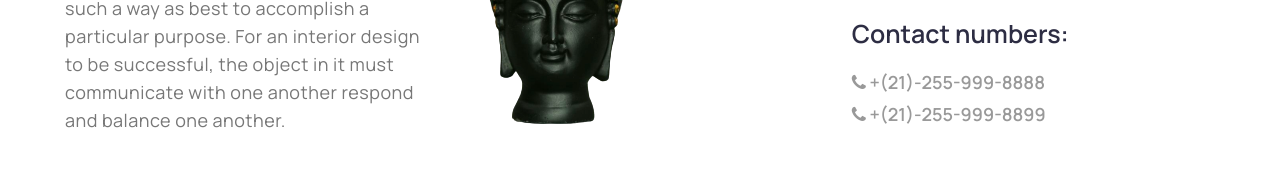
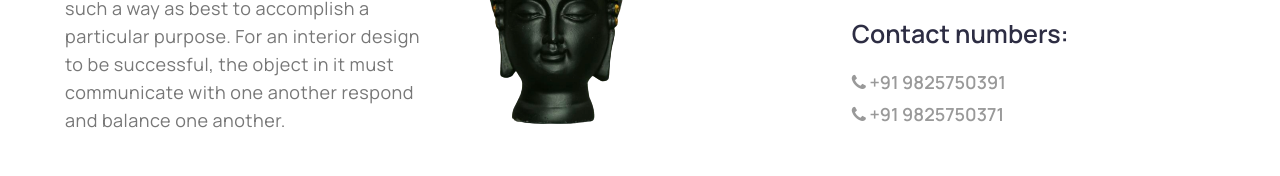
Before and after one commit to dhavalmp194/GoralArt, a plain HTML site: page index.html in a window 1280 px wide. Shown: the part 3050-3226 px from the top of the page. Drawn offline with Linux system fonts and the light colour scheme.

Commit message:
initial commit

```diff
--- a/index.html
+++ b/index.html
@@ -340,8 +340,8 @@ Author URL: http://w3layouts.com
                 </ul>
                 <ul class="w3l-lists">
                     <h3 class="title-small"> Contact numbers: </h3>
-                    <li><a href="tel:+7-800-999-800"><span class="fa fa-phone"></span> +(21)-255-999-8888</a></li>
-                    <li><a href="tel:+7-800-999-800"><span class="fa fa-phone"></span> +(21)-255-999-8899</a></li>
+                    <li><a href="tel:+919825750391"><span class="fa fa-phone"></span> +91 9825750391</a></li>
+                    <li><a href="tel:+919825750371"><span class="fa fa-phone"></span> +91 9825750371</a></li>
                 </ul>
             </div>
         </div>
```
